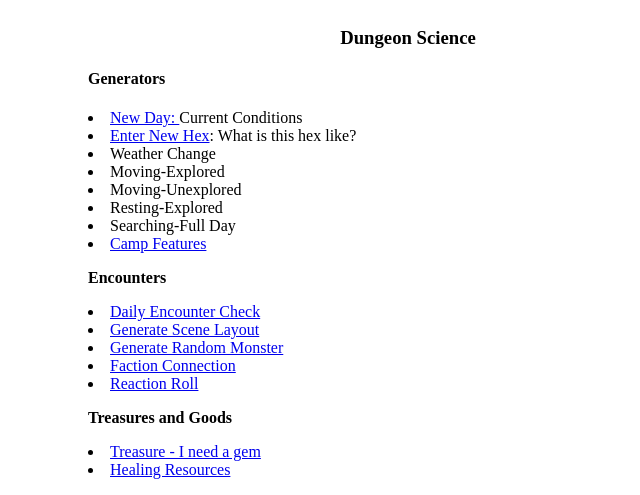
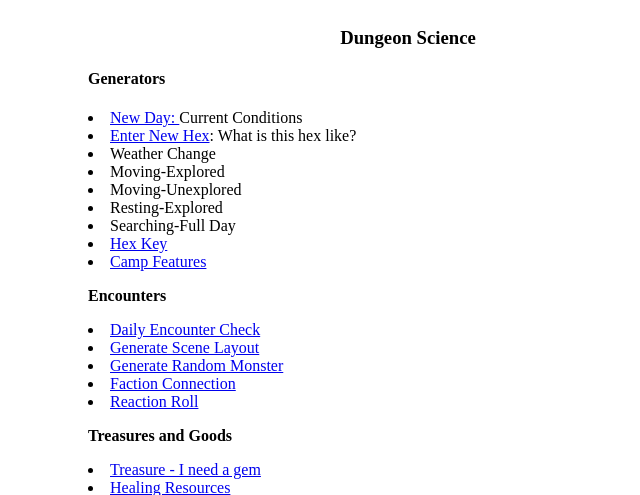
Before and after one commit to widderslainte/hex-flask, a Flask app: page / in a window 1280 px wide. Shown: the top 495 px of the page, without its empty margins (0-640 px from the left). Run offline with Flask 2, Linux system fonts and the light colour scheme.

Commit message:
index update

```diff
--- a/templates/index.html
+++ b/templates/index.html
@@ -15,6 +15,7 @@
     <li>Moving-Unexplored	</li>
     <li>Resting-Explored</li>
     <li>Searching-Full Day</li>
+    <li><a href="http://www.random-generator.com/index.php?title=Hex_Map_Key">Hex Key</a></li>
     <li><a href="/camp">Camp Features</a></li>
   </p>
    <p><b>Encounters</b></p>
```
